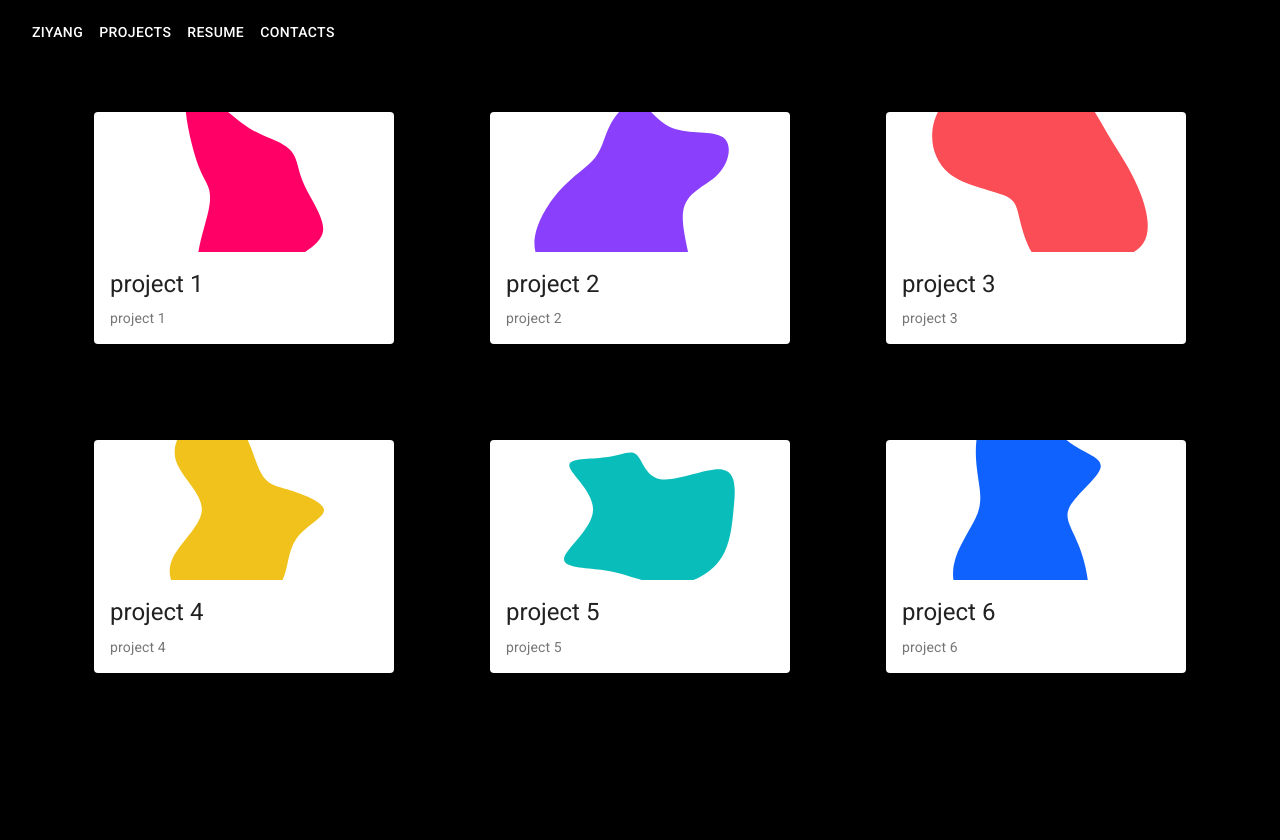
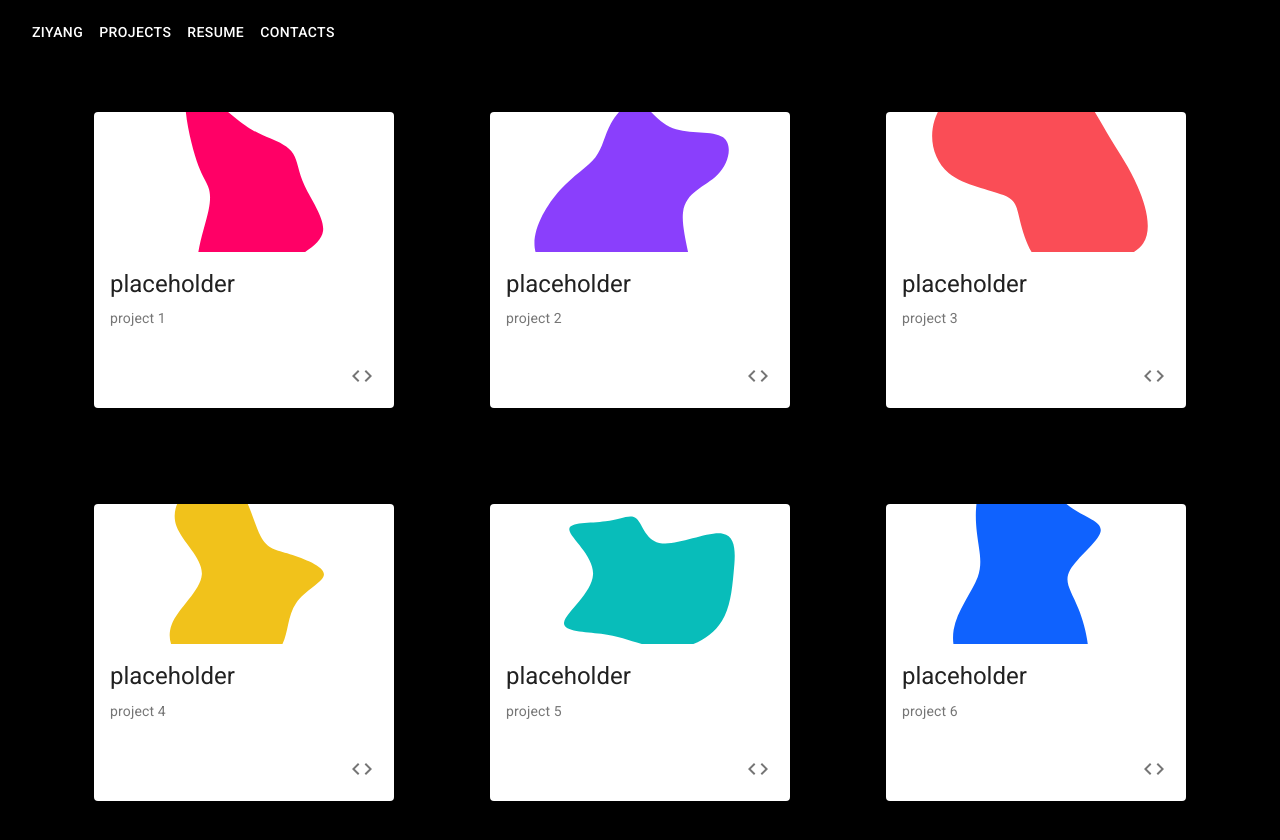
Before and after one commit to Ziyangll/ziyangdev, a React (Create React App) app: page /projects in a window 1280 px wide. Shown: the top 840 px of the page. Before the commit the page ends 800 px from the top, so only its background shows below. Built offline with nearby package versions, Linux system fonts and the light colour scheme.

Commit message:
refactored project and cards

```diff
--- /dev/null
+++ b/src/components/ProjectCard.jsx
@@ -0,0 +1,57 @@
+import React from "react";
+import "../styles/styles.css";
+import { makeStyles } from "@material-ui/core/styles";
+import Card from "@material-ui/core/Card";
+import IconButton from "@material-ui/core/IconButton";
+import CardActions from "@material-ui/core/CardActions";
+import CardActionArea from "@material-ui/core/CardActionArea";
+import CardContent from "@material-ui/core/CardContent";
+import CardMedia from "@material-ui/core/CardMedia";
+import Typography from "@material-ui/core/Typography";
+
+import CodeIcon from "@material-ui/icons/Code";
+
+const useStyles = makeStyles({
+  root: {
+    minWidth: 300,
+    maxWidth: 300,
+    margin: "3rem",
+  }
+});
+
+export default function ProjectCard( { websiteLink, GitHubLink, imgPath, alt, title, subtitle,} ) {
+  const classes = useStyles();
+
+    return(
+      <Card className={classes.root + " grow"}>
+        <CardActionArea
+          onClick={() =>
+              window.location.href = {websiteLink}
+          }>
+          <CardMedia
+            component='img'
+            alt={alt}
+            height='140'
+            image={process.env.PUBLIC_URL + imgPath}
+            title={title}
+          />
+          <CardContent>
+            <Typography gutterBottom variant='h5' component='h2'>
+                {title}
+            </Typography>
+            <Typography variant='body2' color='textSecondary' component='p'>
+                {subtitle}
+            </Typography>
+          </CardContent>
+        </CardActionArea>
+        <CardActions>
+            <IconButton aria-label="GitHub" style={{marginLeft: "auto"}}
+                onClick={() =>
+                    window.location.href = {GitHubLink}
+                }>
+                <CodeIcon />
+            </IconButton>
+        </CardActions>
+      </Card>
+    );
+}
--- a/src/components/Projects.jsx
+++ b/src/components/Projects.jsx
@@ -2,17 +2,18 @@ import React from "react";
 import "../styles/styles.css";
 import { makeStyles } from "@material-ui/core/styles";
 import Card from "@material-ui/core/Card";
+import IconButton from "@material-ui/core/IconButton";
+import CardActions from "@material-ui/core/CardActions";
 import CardActionArea from "@material-ui/core/CardActionArea";
 import CardContent from "@material-ui/core/CardContent";
 import CardMedia from "@material-ui/core/CardMedia";
 import Typography from "@material-ui/core/Typography";
 
+import CodeIcon from "@material-ui/icons/Code";
+
+import ProjectCard from "./ProjectCard.jsx";
+
 const useStyles = makeStyles({
-  root: {
-    minWidth: 300,
-    maxWidth: 300,
-    margin: "3rem",
-  },
   cards: {
     display: "flex",
     flexWrap: "wrap",
@@ -26,138 +27,54 @@ export default function Projects() {
 
   return (
     <div className={classes.cards}>
-      <Card className={classes.root + " grow"}>
-        <CardActionArea
-          onClick={() =>
-            window.location.replace("https://github.com/Ziyangll")
-          }>
-          <CardMedia
-            component='img'
-            alt='project 1'
-            height='140'
-            image={process.env.PUBLIC_URL + "/projects-images/blob.svg"}
-            title='project 1'
+      <ProjectCard
+        websiteLink = "https://github.com/Ziyangll"
+        GitHubLink = "https://github.com/Ziyangll"
+        imgPath = "/projects-images/blob.svg"
+        alt = "project 1"
+        title = "placeholder"
+        subtitle = "project 1"
       />
-          <CardContent>
-            <Typography gutterBottom variant='h5' component='h2'>
-              project 1
-            </Typography>
-            <Typography variant='body2' color='textSecondary' component='p'>
-              project 1
-            </Typography>
-          </CardContent>
-        </CardActionArea>
-      </Card>
-      <Card className={classes.root + " grow"}>
-        <CardActionArea
-          onClick={() =>
-            window.location.replace("https://github.com/Ziyangll")
-          }>
-          <CardMedia
-            component='img'
-            alt='project 2'
-            height='140'
-            image={process.env.PUBLIC_URL + "/projects-images/blob2.svg"}
-            title='project 2'
+      <ProjectCard
+        websiteLink = "https://github.com/Ziyangll"
+        GitHubLink = "https://github.com/Ziyangll"
+        imgPath = "/projects-images/blob2.svg"
+        alt = "project 2"
+        title = "placeholder"
+        subtitle = "project 2"
       />
-          <CardContent>
-            <Typography gutterBottom variant='h5' component='h2'>
-              project 2
-            </Typography>
-            <Typography variant='body2' color='textSecondary' component='p'>
-              project 2
-            </Typography>
-          </CardContent>
-        </CardActionArea>
-      </Card>
-      <Card className={classes.root + " grow"}>
-        <CardActionArea
-          onClick={() =>
-            window.location.replace("https://github.com/Ziyangll")
-          }>
-          <CardMedia
-            component='img'
-            alt='project 3'
-            height='140'
-            image={process.env.PUBLIC_URL + "/projects-images/blob3.svg"}
-            title='project 3'
+      <ProjectCard
+        websiteLink = "https://github.com/Ziyangll"
+        GitHubLink = "https://github.com/Ziyangll"
+        imgPath = "/projects-images/blob3.svg"
+        alt = "project 3"
+        title = "placeholder"
+        subtitle = "project 3"
       />
-          <CardContent>
-            <Typography gutterBottom variant='h5' component='h2'>
-              project 3
-            </Typography>
-            <Typography variant='body2' color='textSecondary' component='p'>
-              project 3
-            </Typography>
-          </CardContent>
-        </CardActionArea>
-      </Card>
-      <Card className={classes.root + " grow"}>
-        <CardActionArea
-          onClick={() =>
-            window.location.replace("https://github.com/Ziyangll")
-          }>
-          <CardMedia
-            component='img'
-            alt='project 4'
-            height='140'
-            image={process.env.PUBLIC_URL + "/projects-images/blob4.svg"}
-            title='project 4'
+      <ProjectCard
+        websiteLink = "https://github.com/Ziyangll"
+        GitHubLink = "https://github.com/Ziyangll"
+        imgPath = "/projects-images/blob4.svg"
+        alt = "project 4"
+        title = "placeholder"
+        subtitle = "project 4"
       />
-          <CardContent>
-            <Typography gutterBottom variant='h5' component='h2'>
-              project 4
-            </Typography>
-            <Typography variant='body2' color='textSecondary' component='p'>
-              project 4
-            </Typography>
-          </CardContent>
-        </CardActionArea>
-      </Card>
-      <Card className={classes.root + " grow"}>
-        <CardActionArea
-          onClick={() =>
-            window.location.replace("https://github.com/Ziyangll")
-          }>
-          <CardMedia
-            component='img'
-            alt='project 5'
-            height='140'
-            image={process.env.PUBLIC_URL + "/projects-images/blob5.svg"}
-            title='project 5'
+      <ProjectCard
+        websiteLink = "https://github.com/Ziyangll"
+        GitHubLink = "https://github.com/Ziyangll"
+        imgPath = "/projects-images/blob5.svg"
+        alt = "project 5"
+        title = "placeholder"
+        subtitle = "project 5"
       />
-          <CardContent>
-            <Typography gutterBottom variant='h5' component='h2'>
-              project 5
-            </Typography>
-            <Typography variant='body2' color='textSecondary' component='p'>
-              project 5
-            </Typography>
-          </CardContent>
-        </CardActionArea>
-      </Card>
-      <Card className={classes.root + " grow"}>
-        <CardActionArea
-          onClick={() =>
-            window.location.replace("https://github.com/Ziyangll")
-          }>
-          <CardMedia
-            component='img'
-            alt='project 6'
-            height='140'
-            image={process.env.PUBLIC_URL + "/projects-images/blob6.svg"}
-            title='project 6'
+      <ProjectCard
+        websiteLink = "https://github.com/Ziyangll"
+        GitHubLink = "https://github.com/Ziyangll"
+        imgPath = "/projects-images/blob6.svg"
+        alt = "project 6"
+        title = "placeholder"
+        subtitle = "project 6"
       />
-          <CardContent>
-            <Typography gutterBottom variant='h5' component='h2'>
-              project 6
-            </Typography>
-            <Typography variant='body2' color='textSecondary' component='p'>
-              project 6
-            </Typography>
-          </CardContent>
-        </CardActionArea>
-      </Card>
     </div>
   );
 }
```
Lines whose indentation alone changed are shown as unchanged.
